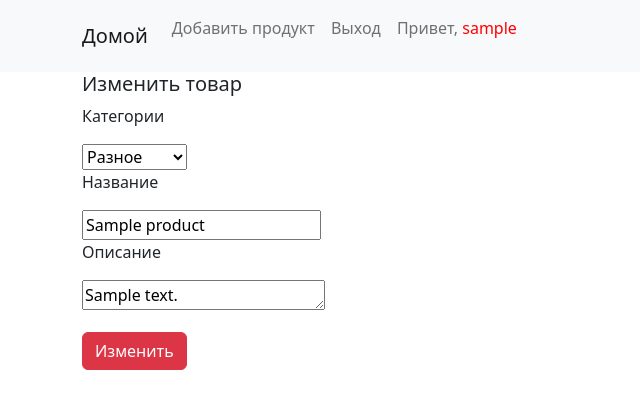
After one commit to adinayusuf/exam8, a Django app: page /product/1/update/ in a window 1280 px wide. The commit adds this page. Shown: the top 409 px of the page, without its empty margins (0-640 px from the left). Run offline with Django 4.2, Linux system fonts and the light colour scheme; a user stored in the database is signed in; tables that the repository leaves empty hold one stand-in row (values such as "Sample post").

Commit message:
добавила просмотр ,добавление ,изменения  и редактирования товаров, так же добавила форму

```diff
--- a/accounts/templates/profile.html
+++ b/accounts/templates/profile.html
@@ -26,6 +26,4 @@
             <p class="card-subtitle mb-2 -muted"> {{ user_obj.profile.git }}</p>
         </div>
     </div>
-    <h5 class="text-center clear">Projects user:</h5>
-    {% include 'partial/project_list_partial.html' %}
 {% endblock %}
--- /dev/null
+++ b/templates/base.html
@@ -0,0 +1,66 @@
+{% load static %}
+<!doctype html>
+<html lang="en">
+<head>
+    <meta charset="UTF-8">
+    <meta name="viewport"
+          content="width=device-width, user-scalable=no, initial-scale=1.0, maximum-scale=1.0, minimum-scale=1.0">
+    <meta http-equiv="X-UA-Compatible" content="ie=edge">
+    <link href="https://cdn.jsdelivr.net/npm/bootstrap@5.2.0-beta1/dist/css/bootstrap.min.css" rel="stylesheet"
+          integrity="sha384-0evHe/X+R7YkIZDRvuzKMRqM+OrBnVFBL6DOitfPri4tjfHxaWutUpFmBp4vmVor" crossorigin="anonymous">
+    <link rel="stylesheet" href="{% static "css/style.css" %}">
+    <title> {% block title %}{% endblock %}</title>
+</head>
+<body>
+<nav class="navbar navbar-expand-lg navbar-light bg-light">
+    <div class="container">
+        <a class="navbar-brand" href="{% url "webapp:index" %}">Домой</a>
+        <button class="navbar-toggler" type="button" data-toggle="collapse" data-target="#navbarNav"
+                aria-controls="navbarNav" aria-expanded="false" aria-label="Toggle navigation">
+            <span class="navbar-toggler-icon"></span>
+        </button>
+        <div class="collapse navbar-collapse" id="navbarNav">
+            <ul class="navbar-nav">
+                {% block nav %}
+                {% endblock %}
+                {% if perms.webapp.add_product %}
+                    <li class="nav-item">
+                        <a class="nav-link menu-right" href="{% url "webapp:create_product" %}">Добавить продукт</a>
+                    </li>
+
+                {% endif %}
+                {% if request.user.is_authenticated %}
+                    <li class="nav-item">
+                        <a class="nav-link menu-right" href="{% url "accounts:logout" %}">Выход</a>
+                    </li>
+                    <li class="menu-right nav-link">
+                        <p>Привет, <a href="{% url 'accounts:profile' request.user.pk %}"
+                                      style="text-decoration:none; color: red"> {{ user.username }}</a></p>
+                    </li>
+                {% else %}
+                    <li class="nav-item">
+                        <a class="nav-link" href="{% url "accounts:login" %}?next={{ request.get_full_path }}">Вход</a>
+                    </li>
+                    <li class="nav-item">
+                        <a class="nav-link" href="{% url "accounts:registration" %}?next={{ request.get_full_path }}">Регистрация</a>
+                    </li>
+                    {#                    <li class="nav-item">#}
+                    {#                        <a class="nav-link" href="{% url "accounts:profile_list" user.pk %}">Личный кабинет</a>#}
+                    {#                    </li>#}
+                {% endif %}
+
+            </ul>
+        </div>
+    </div>
+</nav>
+<div class="container">
+    {% block content %}
+    {% endblock %}
+
+</div>
+</body>
+<!-- JavaScript Bundle with Popper -->
+<script src="https://cdn.jsdelivr.net/npm/bootstrap@5.2.0-beta1/dist/js/bootstrap.bundle.min.js"
+        integrity="sha384-pprn3073KE6tl6bjs2QrFaJGz5/SUsLqktiwsUTF55Jfv3qYSDhgCecCxMW52nD2"
+        crossorigin="anonymous"></script>
+</html>
--- /dev/null
+++ b/templates/partial/form.html
@@ -0,0 +1,16 @@
+{% if not fields_only %}
+    {% csrf_token %}
+{% endif %}
+
+{% for field in form %}
+    <p><label for="{{ field.id_for_label }}">{{ field.label }}</label></p>
+    {% for error in field.errors %}
+        <p class="text-danger">{{ error }}</p>
+    {% endfor %}
+    {{ field }}
+{% endfor %}
+
+<br>
+{% if not fields_only %}
+    <input type="submit" class="btn btn-danger mt-3" value={{ button_text|default:"Сохранить" }}>
+{% endif %}
--- /dev/null
+++ b/templates/product/update_product.html
@@ -0,0 +1,10 @@
+{% extends 'base.html' %}
+{% block title %}Добавить товар{% endblock %}
+{% block nav %} {% endblock %}
+{% block content %}
+    <h5> Изменить товар</h5>
+    <form enctype = "application/x-www-form-urlencoded | multipart/form-data | text/plain"
+          action="{% url "webapp:update_product" product.pk %}" method="post">
+        {% include 'partial/form.html' with button_text="Изменить" %}
+    </form>
+{% endblock %}
--- /dev/null
+++ b/webapp/forms.py
@@ -0,0 +1,17 @@
+from django import forms
+from django.forms import Textarea
+
+from webapp.models import Product, Review
+
+
+class ProductForm(forms.ModelForm):
+    class Meta:
+        model = Product
+        fields = ['category', 'name_goods', 'description']
+        widgets = {'description': Textarea(attrs={"rows": 1, "cols": 24})}
+
+
+class ReviewForm(forms.ModelForm):
+    class Meta:
+        model = Review
+        fields = ['mark', 'text']
--- a/webapp/models.py
+++ b/webapp/models.py
@@ -10,7 +10,7 @@ class Product(models.Model):
     name_goods = models.CharField(max_length=50, verbose_name='Название')
     category = models.CharField(max_length=20, default='other', choices=CHOISES, verbose_name='Категории')
     description = models.TextField(max_length=2000, null=True, blank=True, verbose_name='Описание')
-    picture = models.ImageField(verbose_name='Картинка', upload_to='pictures/', default='/pictures/product.jpg',
+    picture = models.ImageField(verbose_name='Картинка', upload_to='pictures/', default='product.jpg',
                                 null=True, blank=True)
 
 
--- a/webapp/urls.py
+++ b/webapp/urls.py
@@ -1 +1,12 @@
-urlpatterns = []
+from django.urls import path
+
+from webapp.views import ProductView, ProductDetailView, ProductCreateView, ProductUpdateView
+
+app_name = 'webapp'
+
+urlpatterns = [
+    path('', ProductView.as_view(), name='index'),
+    path('product/<int:pk>', ProductDetailView.as_view(), name='detail_product'),
+    path('produt/create/', ProductCreateView.as_view(), name='create_product'),
+    path('product/<int:pk>/update/', ProductUpdateView.as_view(), name='update_product'),
+]
--- a/webapp/views.py
+++ b/webapp/views.py
@@ -1,3 +1,48 @@
+from django.contrib.auth.mixins import PermissionRequiredMixin
 from django.shortcuts import render
+from django.urls import reverse
+from django.views.generic import ListView, DetailView, CreateView, UpdateView
+
+from webapp.forms import ProductForm
+from webapp.models import Product
+
 
 # Create your views here.
+class ProductView(ListView):
+    model = Product
+    context_object_name = 'products'
+    template_name = 'product/index.html'
+    ordering = 'category'
+
+
+class ProductDetailView(DetailView):
+    model = Product
+    template_name = 'product/detail_product.html'
+    context_object_name = 'product'
+
+    # def get_context_data(self, **kwargs):
+    #     contex = super().get_context_data(**kwargs)
+    #     product = self.get_object()
+    #     contex['average'] = product.get_average_mark()
+    #     return contex
+
+
+class ProductCreateView(PermissionRequiredMixin, CreateView):
+    model = Product
+    form_class = ProductForm
+    template_name = 'product/product_create.html'
+    permission_required = 'webapp.add_product'
+
+    def get_success_url(self):
+        return reverse('webapp:detail_product', kwargs={"pk": self.object.pk})
+
+
+class ProductUpdateView(PermissionRequiredMixin, UpdateView):
+    model = Product
+    form_class = ProductForm
+    template_name = 'product/update_product.html'
+    context_object_name = 'product'
+    permission_required = 'webapp.update'
+
+    def get_success_url(self):
+        return reverse('webapp:detail_product', kwargs={"pk": self.object.pk})
```
Also changed, not shown: accounts/views.py (+0 -14 lines), templates/product/detail_product.html (added, +25 -0 lines), templates/product/index.html (added, +18 -0 lines), templates/product/product_create.html (added, +10 -0 lines).
